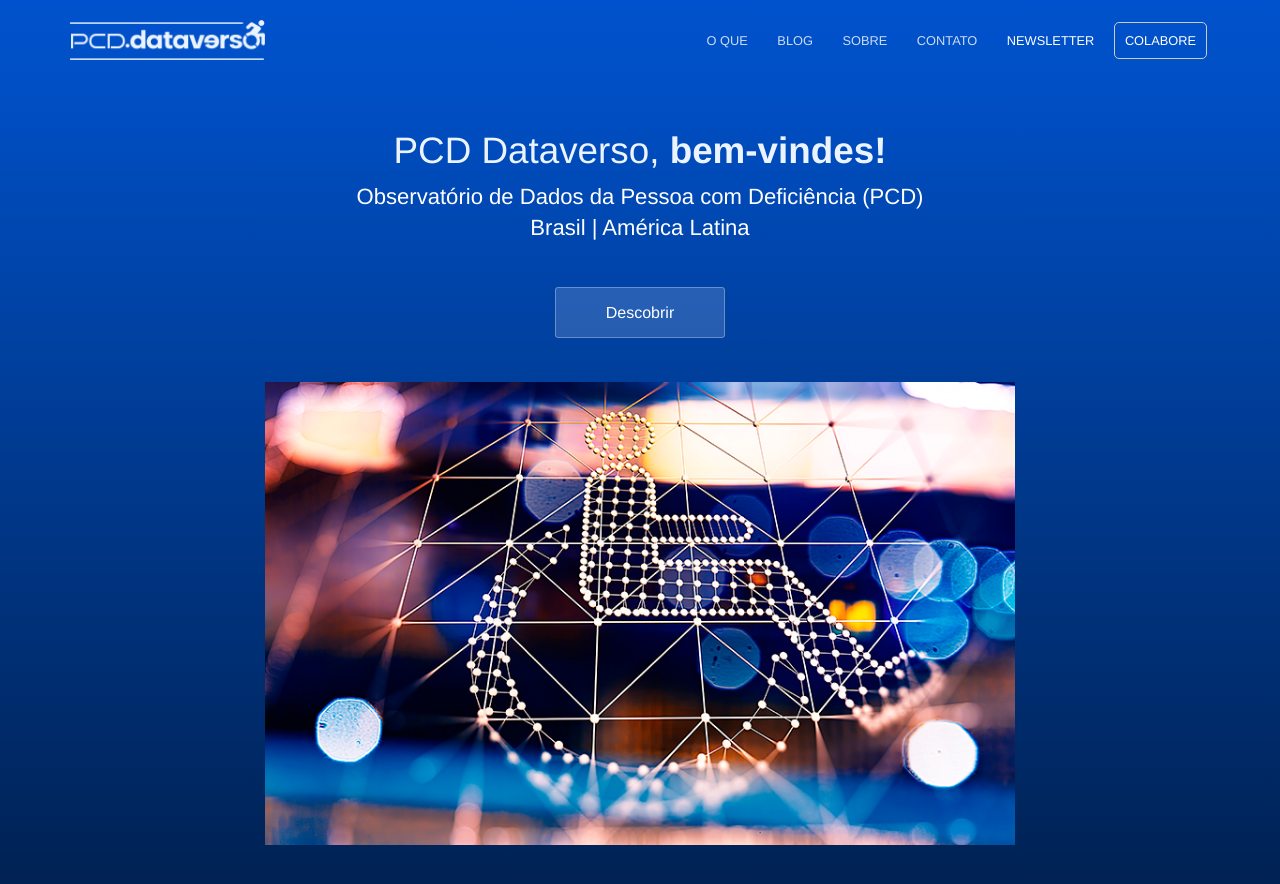
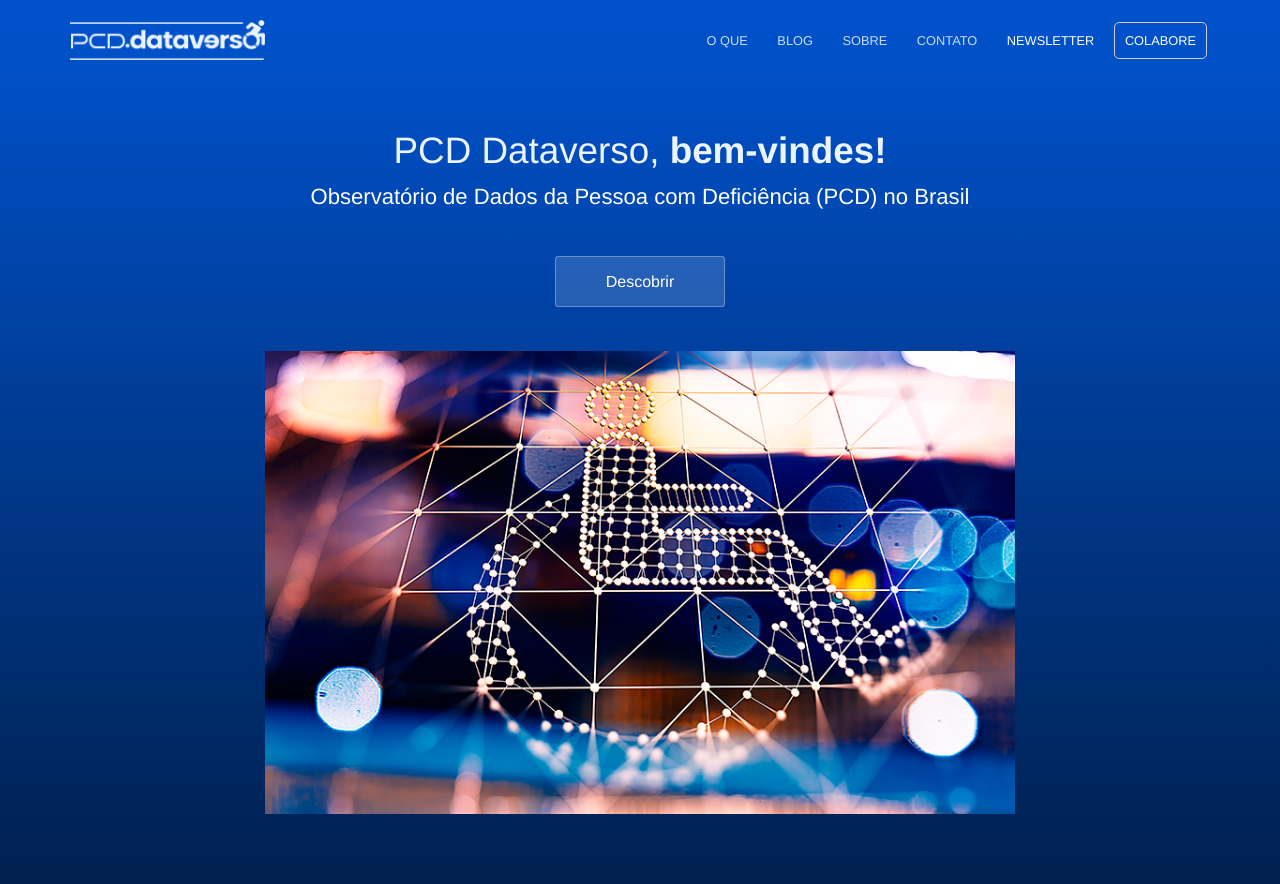
Before and after one commit to jornalistainclusivo/pcd.dataverso.org, a Jekyll site: the page built from index.html, in a window 1280 px wide and 900 px high. Shown: the top 884 px of the window. Built offline with Jekyll 4.4.1, drawn with Linux system fonts in a browser that asks for light colours.

Commit message:
subtext home

```diff
--- a/index.html
+++ b/index.html
@@ -5,7 +5,7 @@
 <section class="hero">
 	<div class="text-container">
 		<h1 class="editable">PCD Dataverso, <strong>bem-vindes!</strong></h1>
-		<p class="subtext editable">Observatório de Dados da Pessoa com Deficiência (PCD)<br> Brasil | América Latina</br></p>
+		<p class="subtext editable">Observatório de Dados da Pessoa com Deficiência (PCD) no Brasil</p>
 		<div class="cta button alt"><a href="{{ site.baseurl }}/contact/">Descobrir</a></div>
 		<div>
 			<img src="{{ site.baseurl }}/images/accessibility-icon.jpg" alt="Ícone de acessibilidade estilizado" class="image editable" />
```
